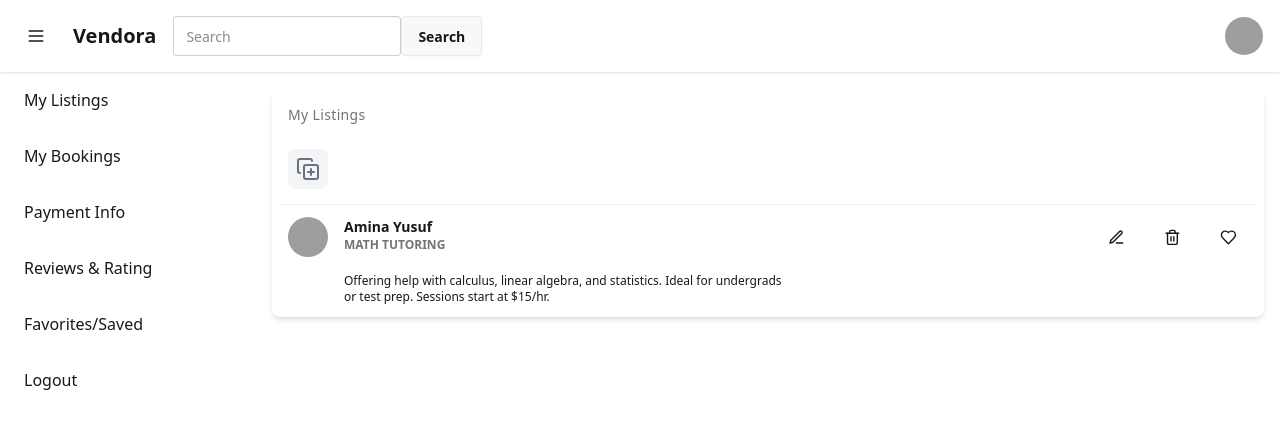
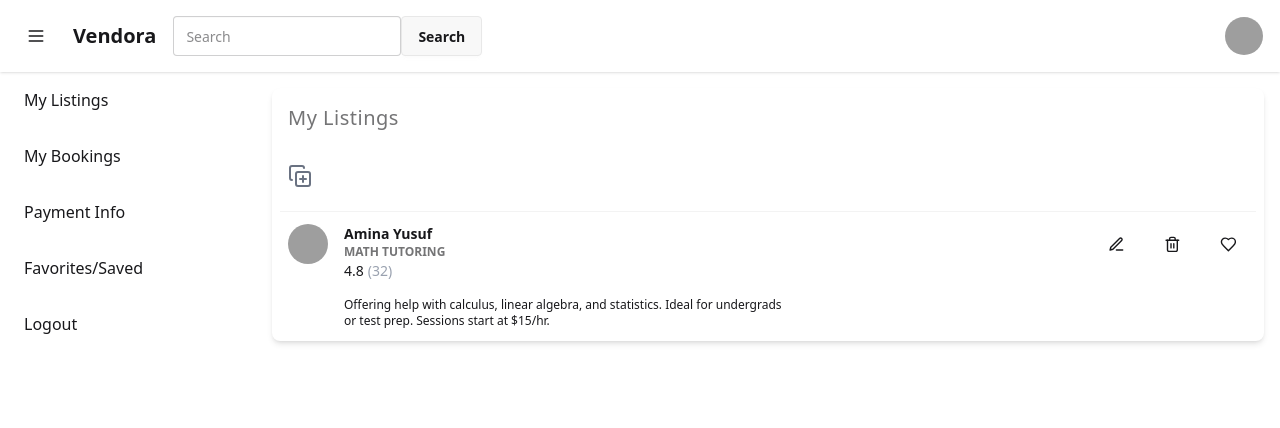
Before and after one commit to sotesh1516/Vendora, a React (Vite) app in the folder frontend/vendora-frontend/: page /dashboard in a window 1280 px wide. Shown: the top 428 px of the page. Built offline with nearby package versions, Linux system fonts and the light colour scheme; grey boxes are pictures that could not be loaded.

Commit message:
removed the separate reviews and rating sub section on the dashboard page

```diff
--- a/frontend/vendora-frontend/src/components/Dashboard.jsx
+++ b/frontend/vendora-frontend/src/components/Dashboard.jsx
@@ -3,7 +3,6 @@ import Navbar from "./Navbar";
 import MyBookings from "./DashboardSections/MyBookings";
 import MyListings from "./DashboardSections/MyListings";
 import PaymentInfo from "./DashboardSections/PaymentInfo";
-import Reviews from "./DashboardSections/Reviews";
 import Favorites from "./DashboardSections/Favorites";
 
 
@@ -19,7 +18,6 @@ export default function Dashboard() {
         "myListings": <MyListings/>,
         "myBookings": <MyBookings/>,
         "paymentInfo": <PaymentInfo/>,
-        "reviews": <Reviews/>,
         "favorites": <Favorites/>,
     };
 
@@ -35,8 +33,6 @@ export default function Dashboard() {
                         <span className="pl-2">My Bookings</span></button>
                     <button className="w-full hover:bg-gray-100 cursor-pointer transition p-4 text-left" onClick={() => handleSection("paymentInfo")}>
                         <span className="pl-2">Payment Info</span></button>
-                    <button className="w-full hover:bg-gray-100 cursor-pointer transition p-4 text-left" onClick={() => handleSection("reviews")}>
-                        <span className="pl-2">Reviews & Rating</span></button>
                     <button className="w-full hover:bg-gray-100 cursor-pointer transition p-4 text-left" onClick={() => handleSection("favorites")}>
                         <span className="pl-2">Favorites/Saved</span></button>
                     <button className="w-full hover:bg-gray-100 cursor-pointer transition p-4 text-left">
--- a/frontend/vendora-frontend/src/components/DashboardSections/MyListings.jsx
+++ b/frontend/vendora-frontend/src/components/DashboardSections/MyListings.jsx
@@ -9,10 +9,10 @@ function MyListings() {
       <div>
         <ul className="list bg-base-100 rounded-box shadow-md">
 
-          <li className="p-4 pb-2 text-l opacity-60 tracking-wide">My Listings</li>
+          <li className="p-4 pb-2 text-xl opacity-60 tracking-wide">My Listings</li>
 
           <li className="list-row">
-            <div className="size-10 rounded-box flex items-center justify-center bg-gray-100 text-gray-500">
+            <div className="w-full h-10 rounded-box flex items-center justify-center text-gray-500">
               <svg xmlns="http://www.w3.org/2000/svg" width="24" height="24" viewBox="0 0 24 24" fill="none" stroke="currentColor" stroke-width="2" stroke-linecap="round" stroke-linejoin="round" class="lucide lucide-copy-plus-icon lucide-copy-plus"><line x1="15" x2="15" y1="12" y2="18" /><line x1="12" x2="18" y1="15" y2="15" /><rect width="14" height="14" x="8" y="8" rx="2" ry="2" /><path d="M4 16c-1.1 0-2-.9-2-2V4c0-1.1.9-2 2-2h10c1.1 0 2 .9 2 2" /></svg>
             </div>
           </li>
@@ -31,6 +31,8 @@ function MyListings() {
             <div>
               <div className="font-semibold text-sm">Amina Yusuf</div>
               <div className="text-xs uppercase font-semibold opacity-60">Math Tutoring</div>
+              <span>4.8</span>
+              <span className="text-gray-400 ml-1">(32)</span>
             </div>
 
             {/* Short description */}
--- a/frontend/vendora-frontend/src/components/DashboardSections/Reviews.jsx
+++ /dev/null
@@ -1,11 +0,0 @@
-import React from 'react'
-
-function Reviews() {
-  return (
-    <div>
-      <h1>Reviews and Ratings</h1>
-    </div>
-  )
-}
-
-export default Reviews
```
